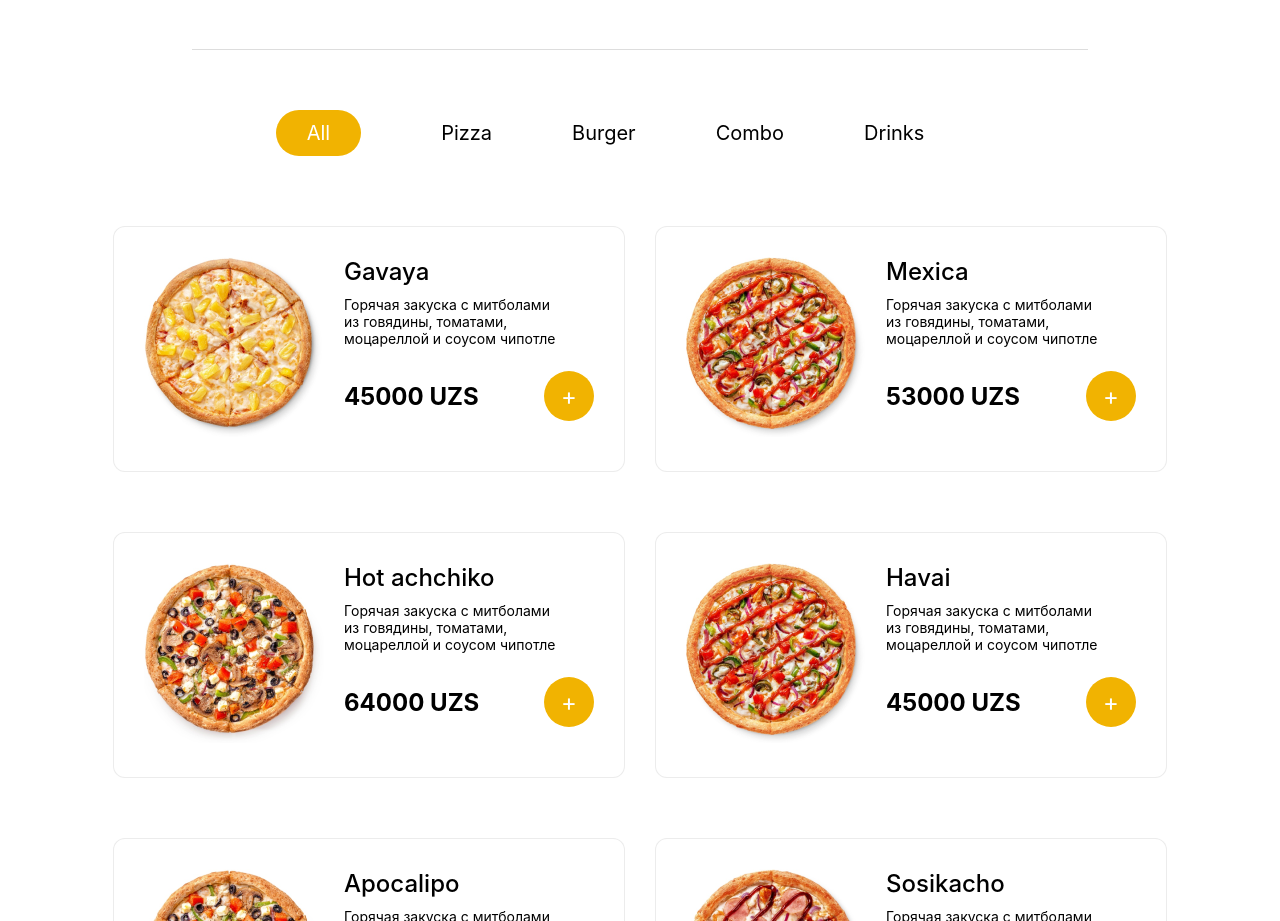
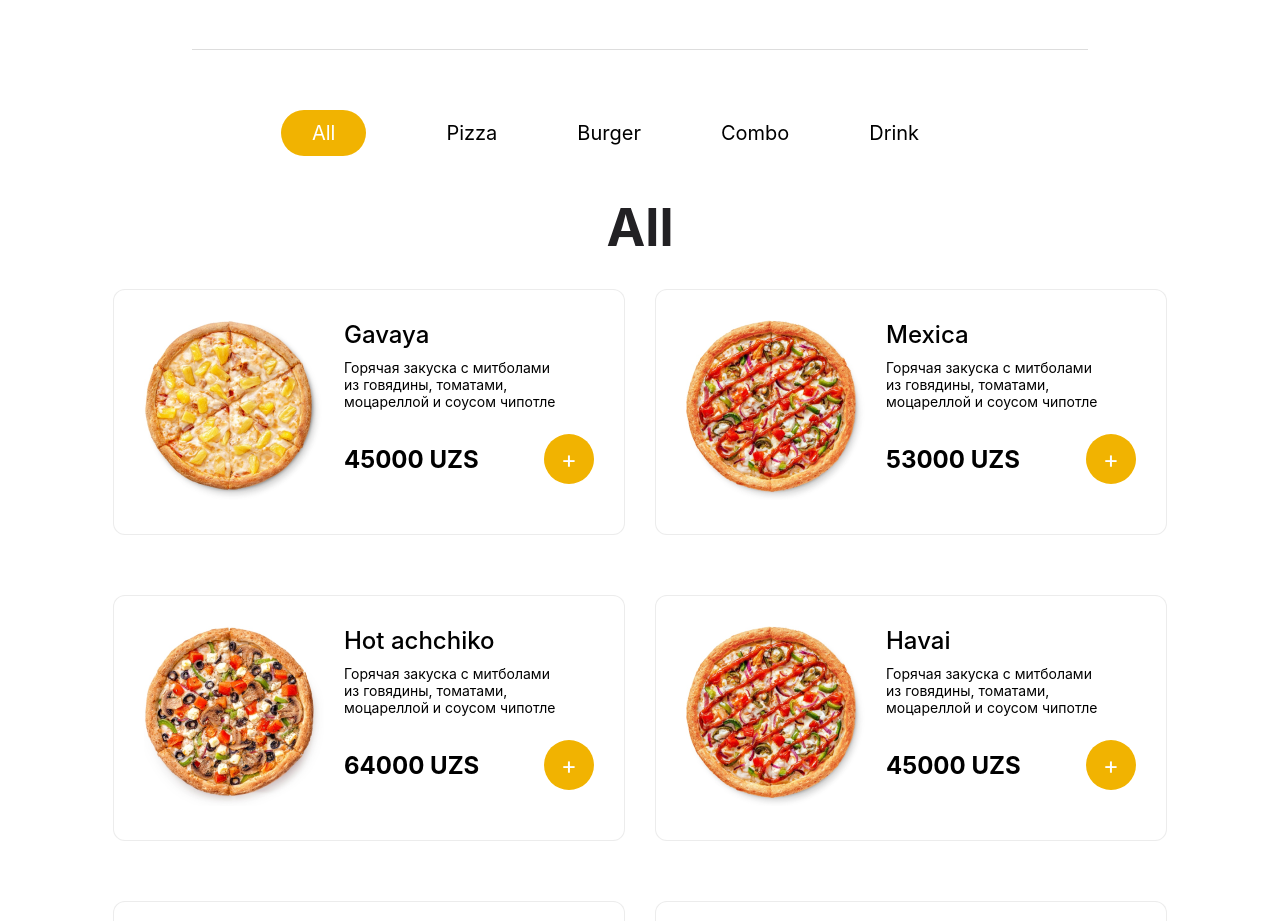
Before and after one commit to Bahodir8586/portfolio-2, a React (Create React App) app: page / in a window 1280 px wide. Shown: the part 1060-1981 px from the top of the page. Built offline with nearby package versions, Linux system fonts and the light colour scheme.

Commit message:
adding title for menu

```diff
--- a/src/components/FilterNavbar/FilterNavbar.js
+++ b/src/components/FilterNavbar/FilterNavbar.js
@@ -12,7 +12,7 @@ const filterNavbar = (props) => {
       <FilterElement clicked={props.clicked}>Pizza</FilterElement>
       <FilterElement clicked={props.clicked}>Burger</FilterElement>
       <FilterElement clicked={props.clicked}>Combo</FilterElement>
-      <FilterElement clicked={props.clicked}>Drinks</FilterElement>
+      <FilterElement clicked={props.clicked}>Drink</FilterElement>
     </div>
   );
 };
--- a/src/components/ProductHolder/ProductHolder.js
+++ b/src/components/ProductHolder/ProductHolder.js
@@ -4,11 +4,15 @@ import Product from "../Product/Product";
 import classes from "./ProductHolder.module.css";
 
 const productHolder = (props) => {
-  //   console.log(props.products);
   const products = props.products.map((product) => {
     return <Product key={product.name} product={product} />;
   });
-  return <div className={classes.productHolder}>{products}</div>;
+  return (
+    <React.Fragment>
+      <h3 className={classes.title}>{props.title}</h3>
+      <div className={classes.productHolder}>{products}</div>
+    </React.Fragment>
+  );
 };
 
 export default productHolder;
--- a/src/components/ProductHolder/ProductHolder.module.css
+++ b/src/components/ProductHolder/ProductHolder.module.css
@@ -3,3 +3,11 @@
   flex-wrap: wrap;
   justify-content: center;
 }
+.title {
+  font-weight: 700;
+  font-size: 52px;
+  line-height: 63px;
+  text-align: center;
+  color: #222124;
+  text-transform: capitalize;
+}
--- a/src/containers/Main/Main.js
+++ b/src/containers/Main/Main.js
@@ -145,13 +145,37 @@ class Main extends Component {
       },
     ],
     filter: "all",
+    filteredProducts: [],
+  };
+
+  componentDidMount() {
+    this.filterProduct("all");
+  }
+
+  filterProduct = (type) => {
+    let filteredProducts = [];
+    if (type !== "all") {
+      filteredProducts = this.state.products.filter((el) => {
+        return el.type === type;
+      });
+    } else {
+      filteredProducts = this.state.products;
+    }
+    this.setState({ filteredProducts: [...filteredProducts], filter: type });
+  };
+  onNavbarClickHandler = (e) => {
+    const type = e.target.innerText.toLowerCase();
+    this.filterProduct(type);
   };
 
   render() {
     return (
       <main>
-        <FilterNavbar />
-        <ProductHolder products={this.state.products} />
+        <FilterNavbar clicked={(e) => this.onNavbarClickHandler(e)} />
+        <ProductHolder
+          products={this.state.filteredProducts}
+          title={this.state.filter}
+        />
       </main>
     );
   }
```
